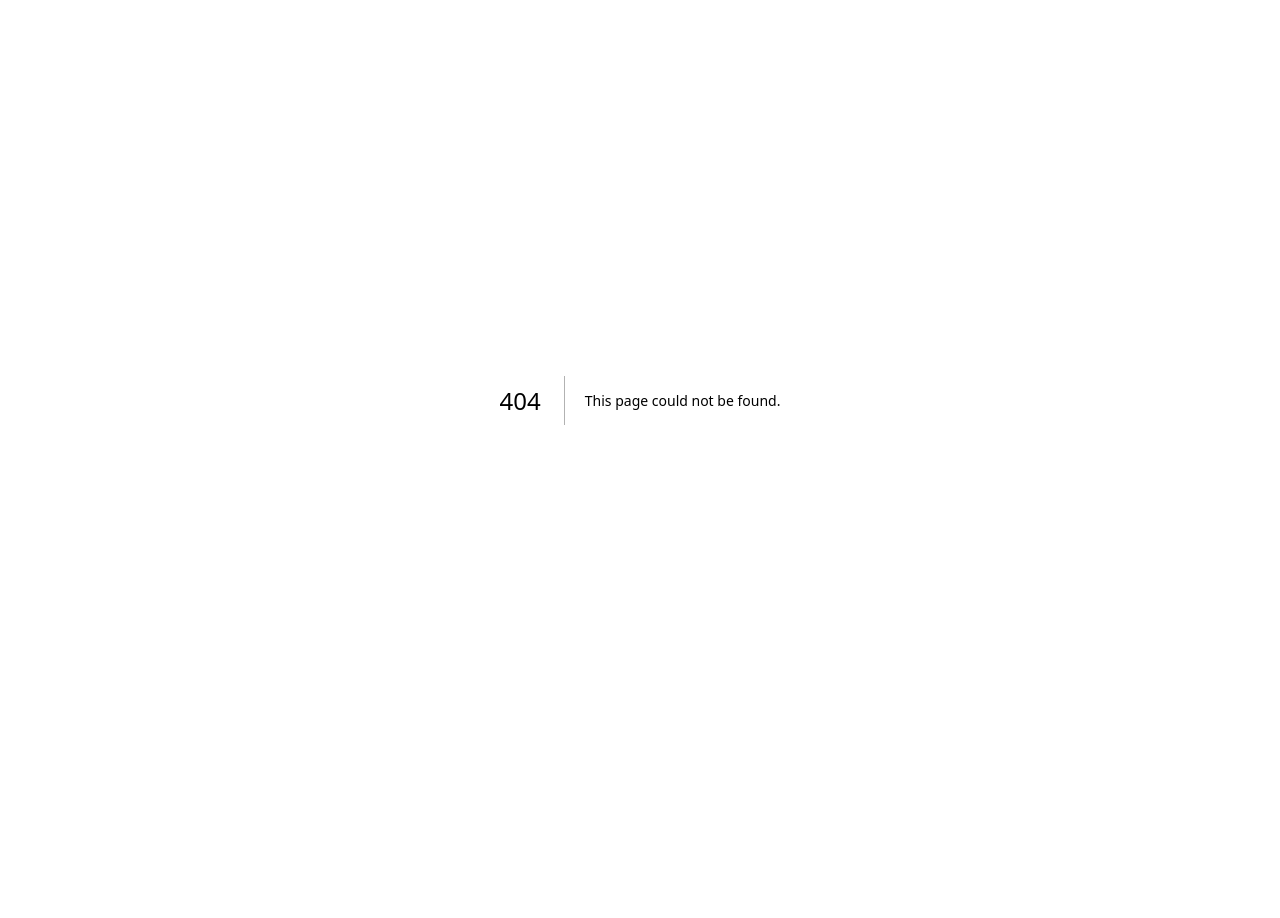
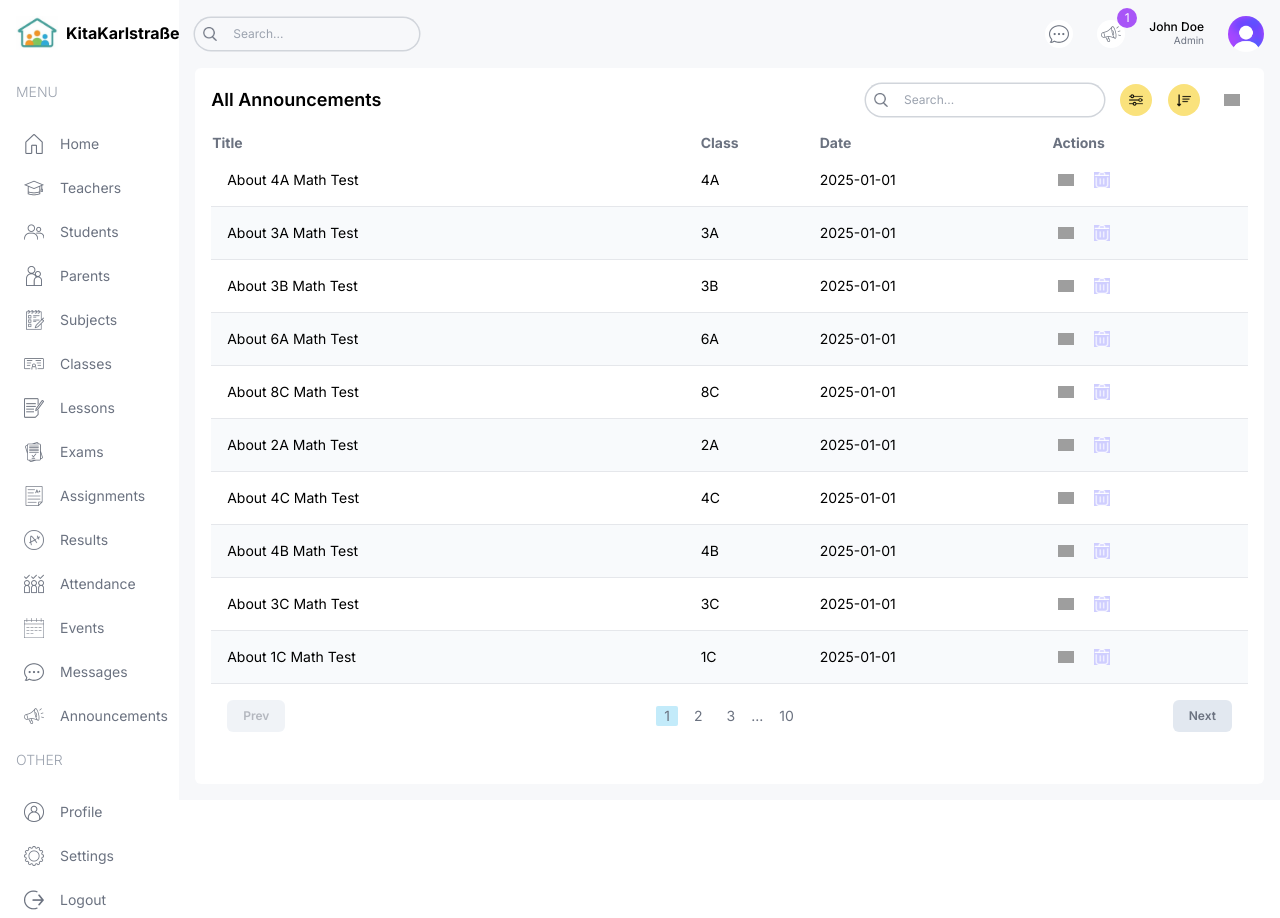
Before and after one commit to dimilidi/kita_app, a Next.js app in the folder kita_frontend/: page /list/announcements in a window 1280 px wide. Before the commit this address had no page. Before the commit the page ends 800 px from the top, so only its background shows below. Built offline with nearby package versions, Linux system fonts and the light colour scheme; grey boxes are pictures that could not be loaded.

Commit message:
announcements list page added

```diff
--- /dev/null
+++ b/kita_frontend/src/app/(dashboard)/list/announcements/page.tsx
@@ -0,0 +1,87 @@
+import FormModal from "@/components/FormModal";
+import Pagination from "@/components/Pagination";
+import Table from "@/components/Table";
+import TableSearch from "@/components/TableSearch";
+import { announcementsData, role } from "@/lib/data";
+import Image from "next/image";
+
+type Announcement = {
+  id: number;
+  title: string;
+  class: string;
+  date: string;
+};
+
+const columns = [
+  {
+    header: "Title",
+    accessor: "title",
+  },
+  {
+    header: "Class",
+    accessor: "class",
+  },
+  {
+    header: "Date",
+    accessor: "date",
+    className: "hidden md:table-cell",
+  },
+  {
+    header: "Actions",
+    accessor: "action",
+  },
+];
+
+const AnnouncementListPage = () => {
+  const renderRow = (item: Announcement) => (
+    <tr
+      key={item.id}
+      className="border-b border-gray-200 even:bg-slate-50 text-sm hover:bg-kitaPurpleLight"
+    >
+      <td className="flex items-center gap-4 p-4">{item.title}</td>
+      <td>{item.class}</td>
+      <td className="hidden md:table-cell">{item.date}</td>
+      <td>
+        <div className="flex items-center gap-2">
+          {role === "admin" && (
+            <>
+              <FormModal table="announcement" type="update" data={item} />
+              <FormModal table="announcement" type="delete" id={item.id} />
+            </>
+          )}
+        </div>
+      </td>
+    </tr>
+  );
+
+  return (
+    <div className="bg-white p-4 rounded-md flex-1 m-4 mt-0">
+      {/* TOP */}
+      <div className="flex items-center justify-between">
+        <h1 className="hidden md:block text-lg font-semibold">
+          All Announcements
+        </h1>
+        <div className="flex flex-col md:flex-row items-center gap-4 w-full md:w-auto">
+          <TableSearch />
+          <div className="flex items-center gap-4 self-end">
+            <button className="w-8 h-8 flex items-center justify-center rounded-full bg-kitaYellow">
+              <Image src="/filter.png" alt="" width={14} height={14} />
+            </button>
+            <button className="w-8 h-8 flex items-center justify-center rounded-full bg-kitaYellow">
+              <Image src="/sort.png" alt="" width={14} height={14} />
+            </button>
+            {role === "admin" && (
+              <FormModal table="announcement" type="create" />
+            )}
+          </div>
+        </div>
+      </div>
+      {/* LIST */}
+      <Table columns={columns} renderRow={renderRow} data={announcementsData} />
+      {/* PAGINATION */}
+      <Pagination />
+    </div>
+  );
+};
+
+export default AnnouncementListPage;
```
